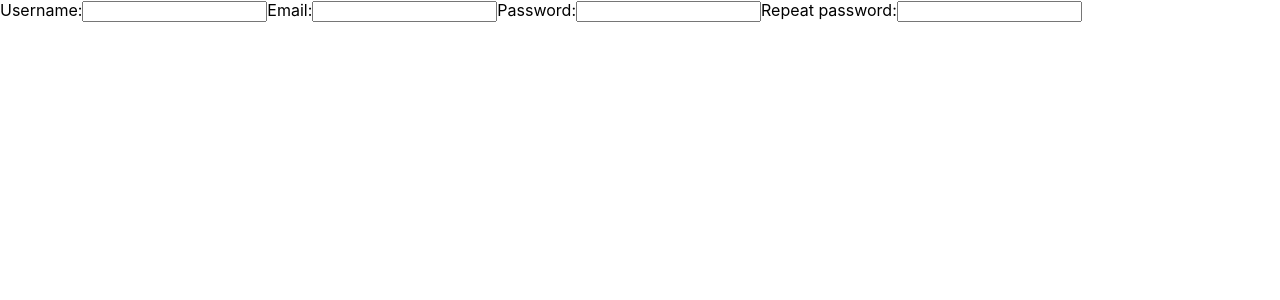
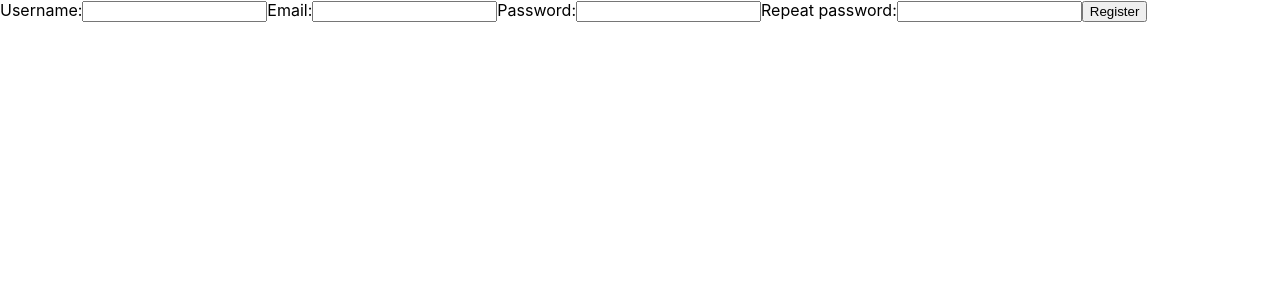
Before and after one commit to irinaandonova/recipe-blog-react, a React (Create React App) app in the folder client/: page /auth/register in a window 1280 px wide. Shown: the top 300 px of the page. Built offline with nearby package versions, Linux system fonts and the light colour scheme.

Commit message:
Create register component

```diff
--- a/client/src/components/Register/Register.js
+++ b/client/src/components/Register/Register.js
@@ -1,4 +1,31 @@
+import { register } from "../../services/authService";
+
 const Register = () => {
+    const registerHandler = async(e) => {
+        e.preventDefault();
+
+        const formData = new FormData(e.target);
+        const username = formData.get('username');
+        const email = formData.get('email');
+        const password = formData.get('password');
+        const rePassword = formData.get('repeat-password');
+            if(!username || !email || !password) {
+                throw new Error('All fields must be filled!');
+            }
+            if(password === rePassword ) {
+                const user = {
+                    username,
+                    email,
+                    password
+                }
+                const response = await register(user);
+                if(response.status === 'err') {
+                    throw new Error('Connot register!');
+                }
+            }
+
+
+    }
     return (
         <section className="auth-section">
             <form className="auth-form">
@@ -10,6 +37,7 @@ const Register = () => {
                 <input name="password" />
                 <label htlmFor="repeat-password">Repeat password:</label>
                 <input name="reapeat-password" />
+                <button onSubmit={registerHandler}>Register</button>
             </form>
         </section>
     )
```
